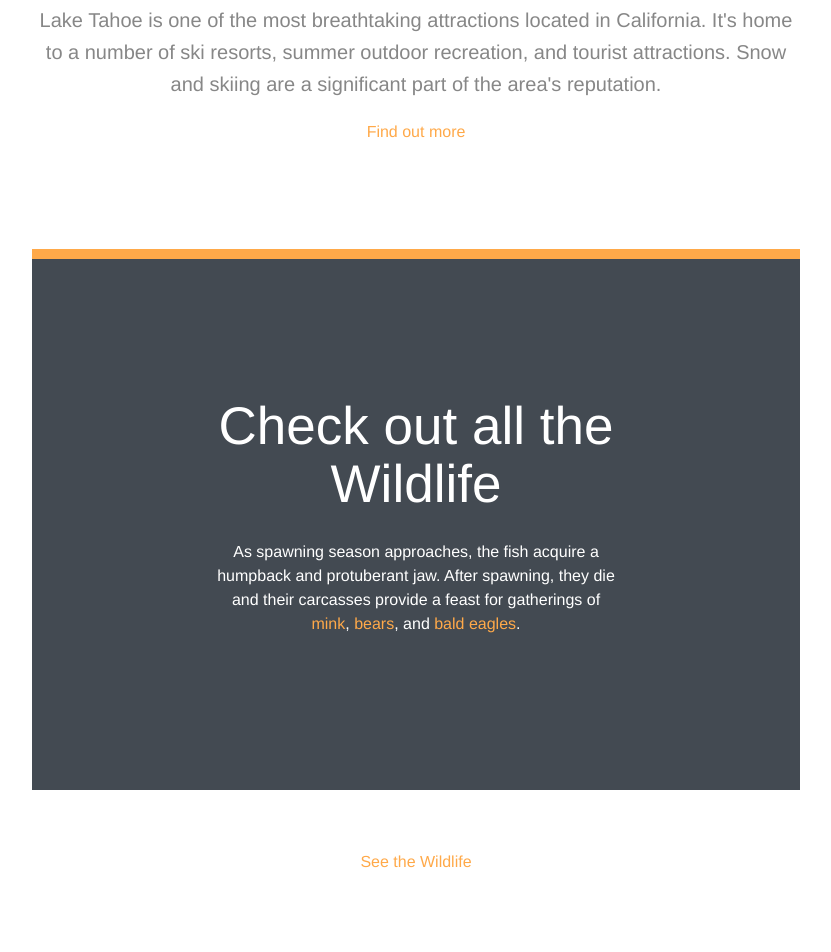
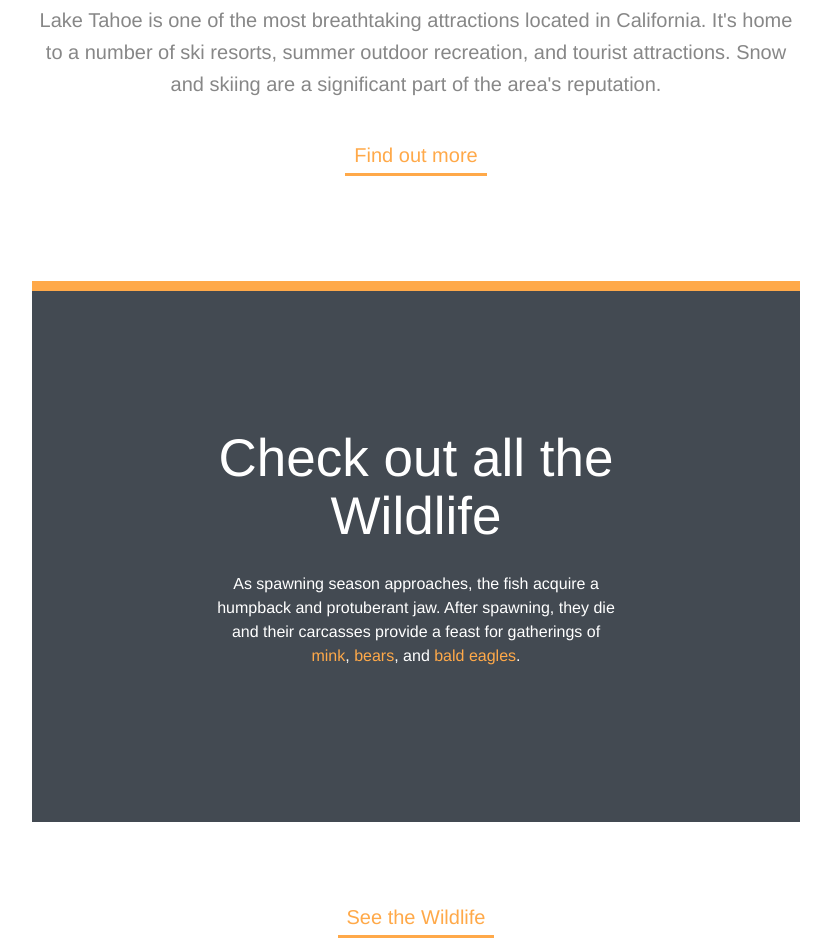
Before and after one commit to Jlopez20515/lake-tahoe, a plain HTML site: page index.html in a window 1280 px wide. Shown: the part 320-1272 px from the top of the page, without its empty margins (224-1055 px from the left). Drawn offline with Linux system fonts and the light colour scheme.

Commit message:
added images folder and styles

```diff
--- a/css/styles.css
+++ b/css/styles.css
@@ -28,12 +28,18 @@ h3 {
   margin-bottom: 1.7em; /* 34px */
 }
 
+/*li {
+  display: inline-block;
+  padding: 0 12px;
+  border-right: solid 1px;
+  margin: 80px 0;
+}*/
+
 /* Pseudo-classes ------------------ */
 
 a:link {
   color: rgb(255, 169, 73);
   text-decoration: none;
-
 }
 
 a:visited {
@@ -81,6 +87,14 @@ a:active {
   border-bottom: 2px solid #dfe2e6;
 }
 
+.callout {
+  font-size: 1.25em;
+  border-bottom: 3px solid;
+  padding: 0 9px 3px;
+  margin-top: 20px;
+  display: inline-block;
+}
+
 .main-footer {
   padding-top: 60px;
   padding-bottom: 60px;
@@ -106,3 +120,7 @@ a:active {
   border-top: 10px solid #ffa949;
   margin: 105px 0 60px;
 }
+
+.arrow {
+  width: 50px;
+}
--- a/index.html
+++ b/index.html
@@ -13,7 +13,7 @@
 			<p class="intro">
 				Lake Tahoe is one of the most breathtaking attractions located in California. It's home to a number of ski resorts, summer outdoor recreation, and tourist attractions. Snow and skiing are a significant part of the area's reputation.
 			</p>
-			<a href="#more">Find out more</a>
+			<a class="callout" href="#more">Find out more</a>
 
       <div class="wildlife">
         <h2>Check out all the Wildlife</h2>
@@ -22,7 +22,7 @@
         </p>
       </div>
 
-			<a href="#wildlife">See the Wildlife</a>
+			<a class="callout" href="#wildlife">See the Wildlife</a>
 		</div><!-- End .primary-content -->
 
 		<div class="secondary-content t-border">
```
Also changed, not shown: img/arrow.svg (added).
